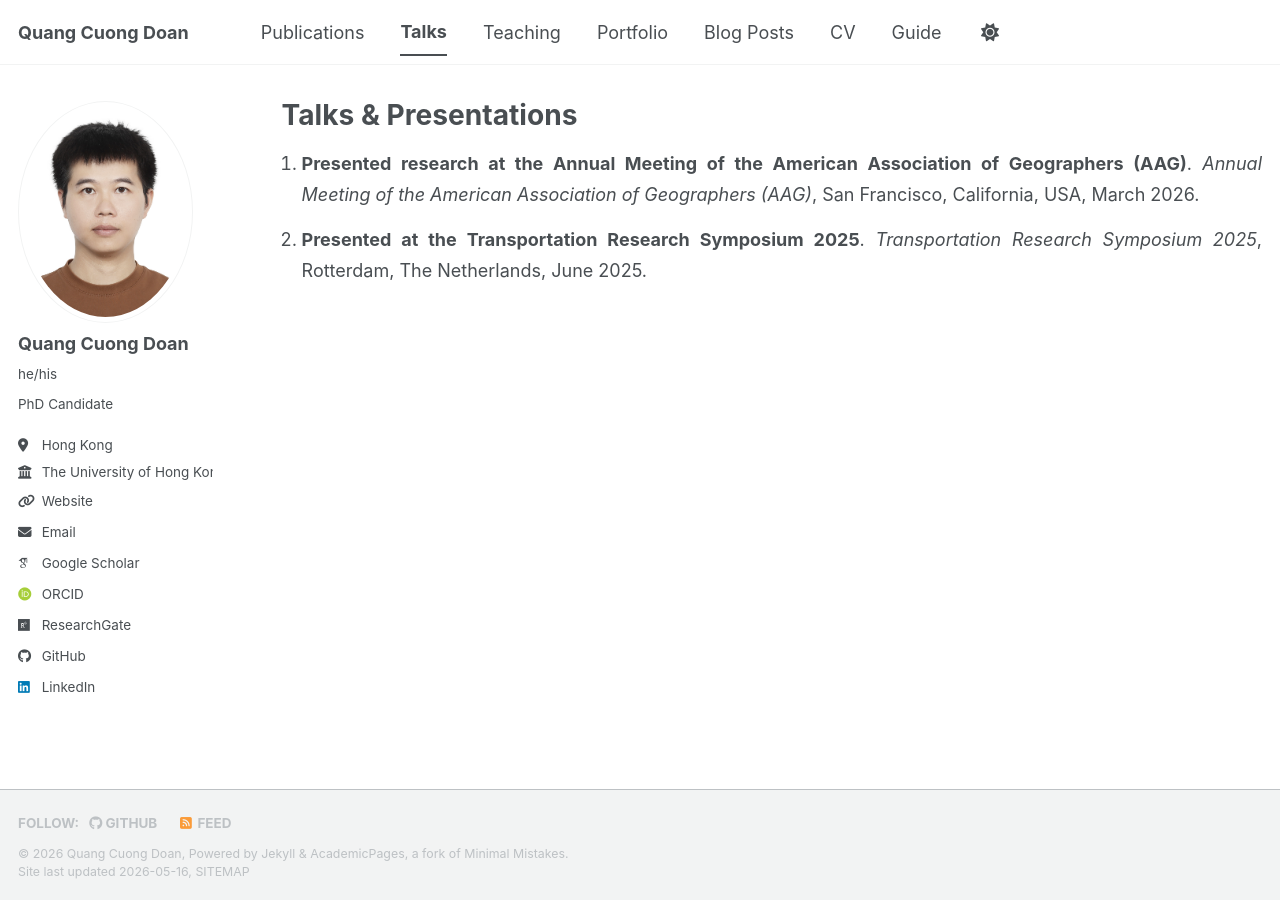
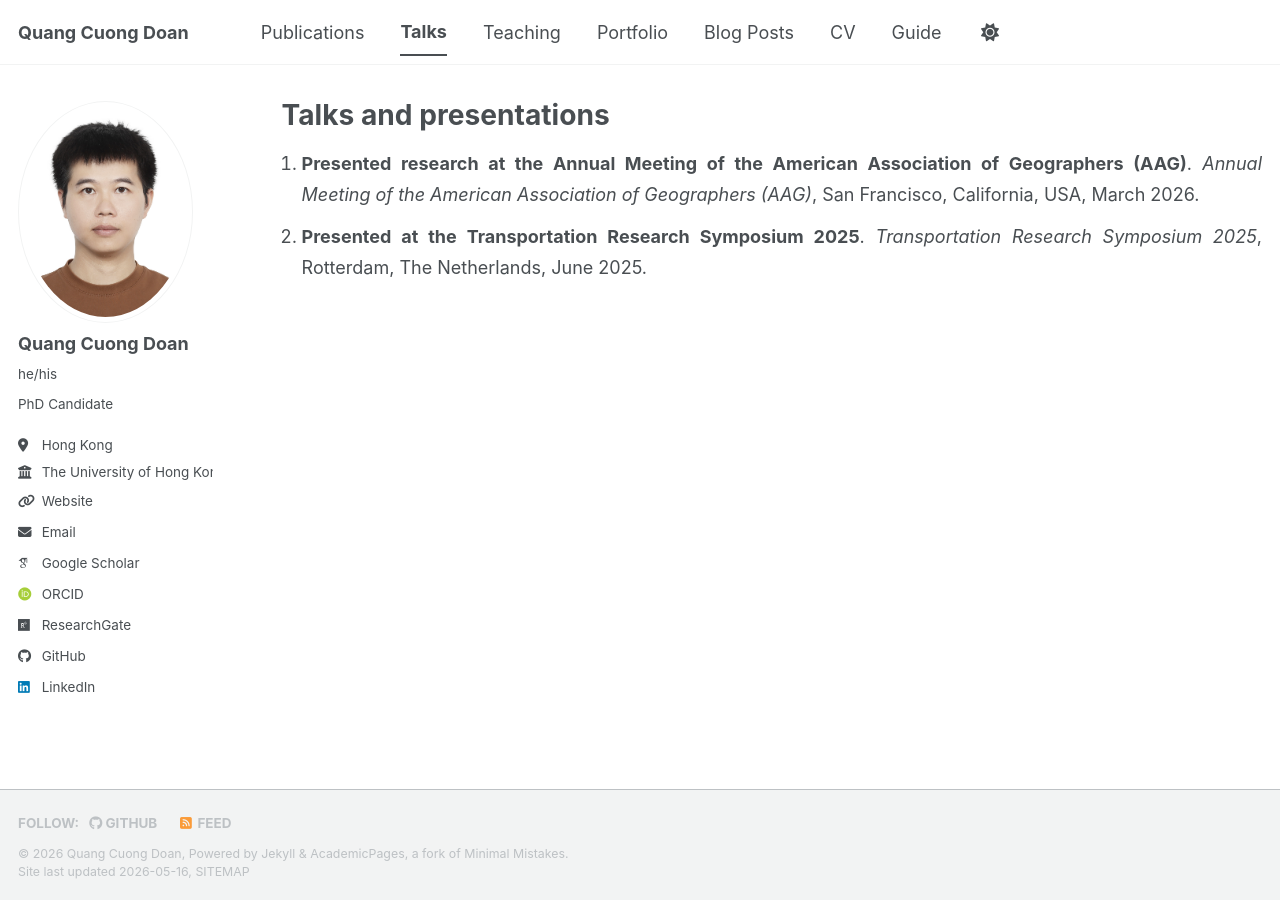
Before and after one commit to cuonghku95/cuonghku95.github.io, a Jekyll site: the page built from _pages/talks.html, in a window 1280 px wide. Built offline with Jekyll 4.4.1, drawn with Linux system fonts in a browser that asks for light colours; some web fonts are replaced; a script bundle is joined from its source files by our own code; library files that are not in the unit come from our copies.

Commit message:
Correct title formatting and adjust list item styles

```diff
--- a/_pages/talks.html
+++ b/_pages/talks.html
@@ -1,6 +1,6 @@
 ---
 layout: archive
-title: "Talks & Presentations"
+title: "Talks and presentations"
 permalink: /talks/
 author_profile: true
 ---
@@ -10,11 +10,11 @@
 <div style="text-align: justify; margin-top: 20px;">
   <ol style="line-height: 1.7; padding-left: 20px;">
     {% for post in site.talks reversed %}
-      <li style="margin-bottom: 15px;">
+      <li style="margin-bottom: 12px;">
         <strong>{{ post.title }}</strong>.
         <i>{{ post.venue }}</i>, {{ post.location }}, {{ post.date | date: "%B %Y" }}.
         {% if post.talkurl and post.talkurl != "" %}
-          [<a href="{{ post.talkurl }}" target="_blank">Slides/Link</a>]
+          [<a href="{{ post.talkurl }}" target="_blank">Link</a>]
         {% endif %}
       </li>
     {% endfor %}
```
